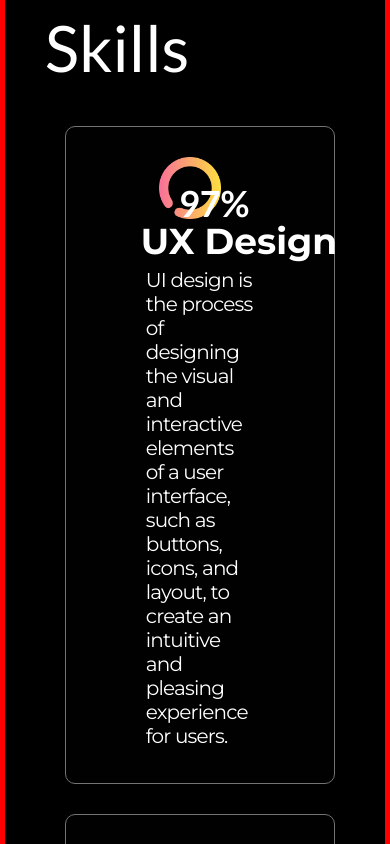
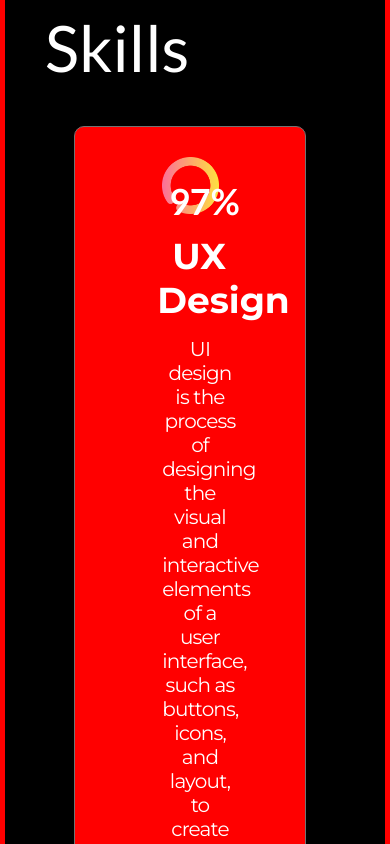
Before and after one commit to lukanogaj/product-designer, a React (Create React App) app: page / in a window 390 px wide. Shown: the part 4300-5144 px from the top of the page. Built offline with nearby package versions, Linux system fonts and the light colour scheme.

Commit message:
about-head

```diff
--- a/src/App.js
+++ b/src/App.js
@@ -17,8 +17,8 @@ function App() {
 			<WorkEfficiency />
 			<Portfolio />
 			<Skills />
-			{/* <Feedback /> */}
-			{/* <AboutMe /> */}
+			<Feedback />
+			<AboutMe />
 			{/* <Frame /> */}
 			{/* <Footer /> */}
 		</Layout>
--- a/src/components/AboutMeHeader/index.module.scss
+++ b/src/components/AboutMeHeader/index.module.scss
@@ -39,14 +39,12 @@
 			padding-left: 20px;
 		}
 		@media screen and (max-width: 1024px) {
-			width: 40%;
-			padding-left: 20px;
-      background-color: red;
+			width: 50%;
+			padding-left: 100px;
 		}
 		& > img {
 			display: block;
 			width: 100%;
-			display: block;
 		}
 	}
 }
--- a/src/components/Feedback/index.module.scss
+++ b/src/components/Feedback/index.module.scss
@@ -14,7 +14,7 @@
 		flex-direction: column;
 		align-items: center;
 		width: 80%;
-		margin-top: 147px;
+		padding-top: 147px;
 
 		.feedbackHeading {
 			width: 100%;
@@ -26,6 +26,9 @@
 				font-weight: 600;
         @media screen and (max-width:1024px){
           font-size: 2.5rem;
+        }
+        @media screen and (max-width:768px){
+          font-size: 1.5rem;
         }
 			}
 		}
@@ -41,7 +44,13 @@
 				letter-spacing: 0.3rem;
 				line-height: 4rem;
         @media screen and (max-width:1024px){
-          font-size: 2.5rem;
+          font-size: 2rem;
+          letter-spacing: 0rem;
+          line-height: 2.7rem;
+          text-align: center;
+        }
+        @media screen and (max-width:768px){
+          font-size: 1.5rem;
         }
 			}
 		}
--- a/src/components/Skills/index.module.scss
+++ b/src/components/Skills/index.module.scss
@@ -38,14 +38,13 @@
     @media screen and (max-width: 1024px) {
       width: 100%;
       gap: 30px;
-      // justify-content: space-between;
       flex-direction: column;
     }
 		@media screen and (max-width: 768px) {
 			display: flex;
 			flex-direction: column;
 			width: 100%;
-			padding-left: 20px;
+      justify-content: space-between;
 		}
 
 		.skillsContainer {
@@ -63,15 +62,18 @@
 			}
 			@media screen and (max-width: 1024px) {
 				width: 100%;
-        // justify-content: space-between;
-        // flex-direction: column;;
 			}
 
 			@media screen and (max-width: 768px) {
 				display: flex;
 				flex-direction: column;
-				width: 100%;
-				padding-left: 20px;
+				width: 80%;
+        justify-content: space-between;
+        align-items: center;
+        align-content: center;
+        text-align: center;
+				// padding-left: 20px;
+        background-color: red;
 			}
 			.skillEllipse {
 				display: flex;
@@ -81,6 +83,12 @@
 				@media screen and (max-width: 1400px) {
 					font-size: 1.7rem;
 					width: 30%;
+				}
+
+        @media screen and (max-width: 768px) {
+					font-size: 1.7rem;
+					width: 38%;
+          padding-bottom: 20px;;
 				}
 
 				.ellipse {
@@ -114,27 +122,30 @@
 					@media screen and (max-width: 1024px) {
 						position: absolute;
 						right: 3%;
-						left: 39%;
+						left: 35%;
 						top: 40%;
 					}
 
 					@media screen and (max-width: 768px) {
 						position: absolute;
 						right: 3%;
-						left: 32%;
+						left: 13%;
 						top: 40%;
 					}
 					& > h1 {
 						display: block;
+            font-family: "Lato", sans-serif;
+						font-size: 2.25rem;
+						color: #ffffff;
 						@media screen and (max-width: 1400px) {
 							font-size: 1.4rem;
 						}
 						@media screen and (max-width: 1024px) {
 							font-size: 2.25rem;
 						}
-						font-family: "Lato", sans-serif;
-						font-size: 2.25rem;
-						color: #ffffff;
+						@media screen and (max-width: 768px) {
+							font-size: 2.25rem;
+						}
 					}
 				}
 			}
@@ -172,7 +183,13 @@
 					}
           @media screen and (max-width: 1024px) {
 						white-space: nowrap;
+						font-size: 1.8rem;
+            padding-bottom: 10px;
+					}
+          @media screen and (max-width: 768px) {
+						white-space: wrap;
 						font-size: 2.25rem;
+            padding-bottom: 10px;
 					}
 				}
 			}
```
